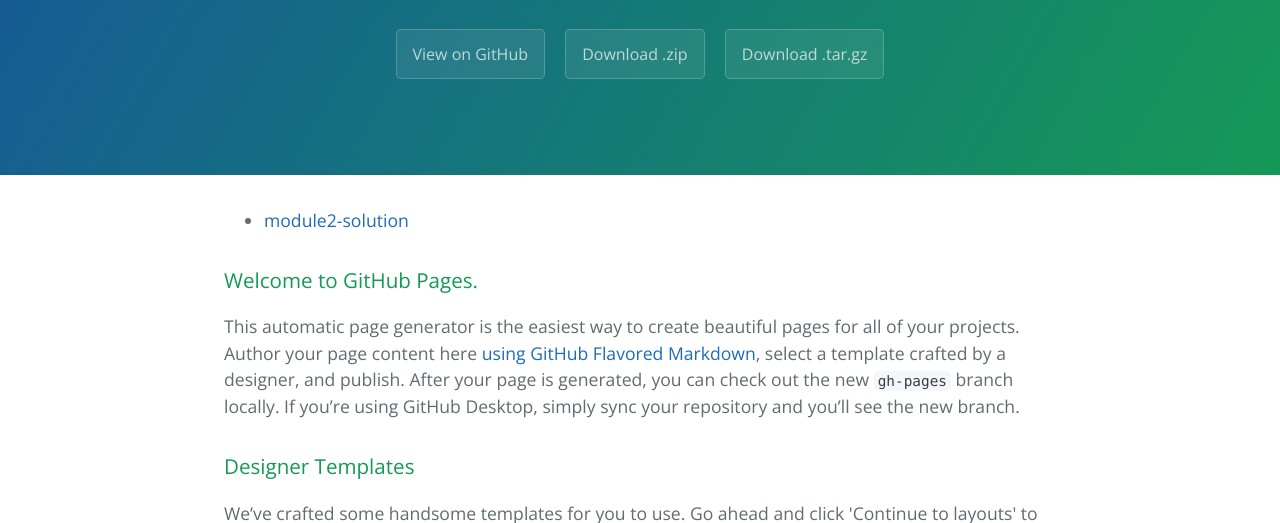
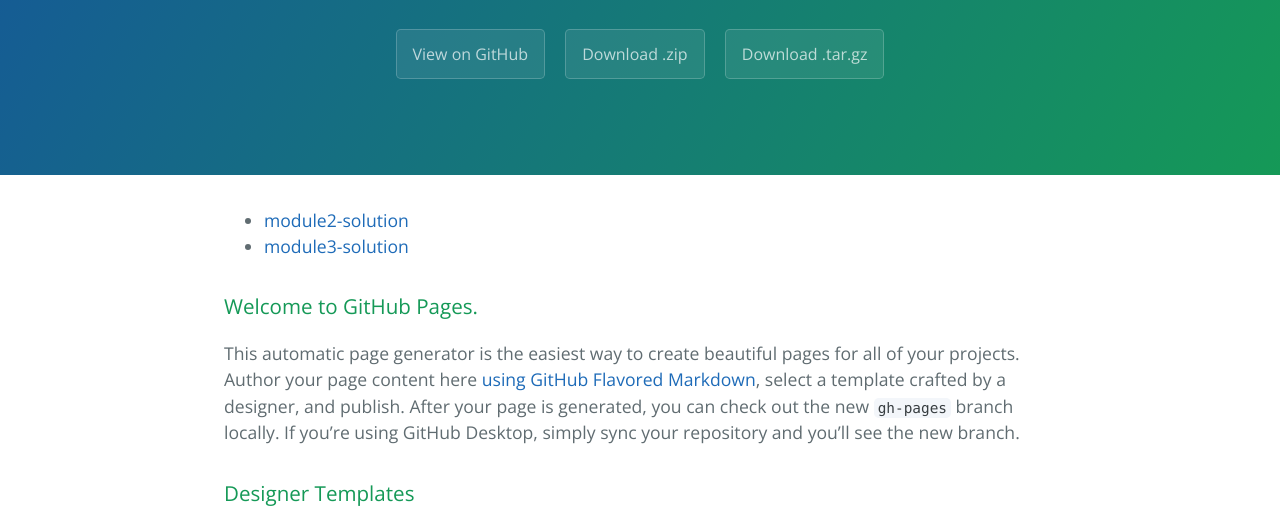
Before and after one commit to baki10/coursera-test, a plain HTML site: page index.html in a window 1280 px wide. Shown: the part 208-731 px from the top of the page. Drawn offline with nearby package versions, Linux system fonts and the light colour scheme.

Commit message:
assignment 3 solution

```diff
--- a/index.html
+++ b/index.html
@@ -21,6 +21,7 @@
     <section class="main-content">
       <ul>
         <li><a href="module2-solution">module2-solution</a></li>
+        <li><a href="module3-solution">module3-solution</a></li>
       </ul>
       <h3>
 <a id="welcome-to-github-pages" class="anchor" href="#welcome-to-github-pages" aria-hidden="true"><span aria-hidden="true" class="octicon octicon-link"></span></a>Welcome to GitHub Pages.</h3>
```
